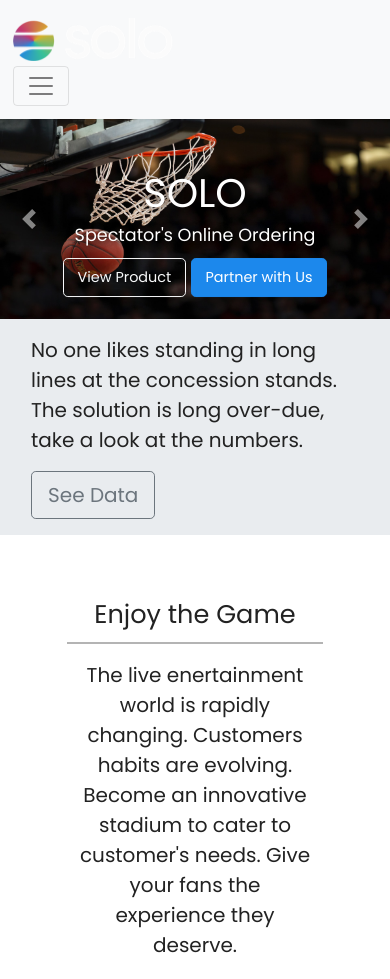
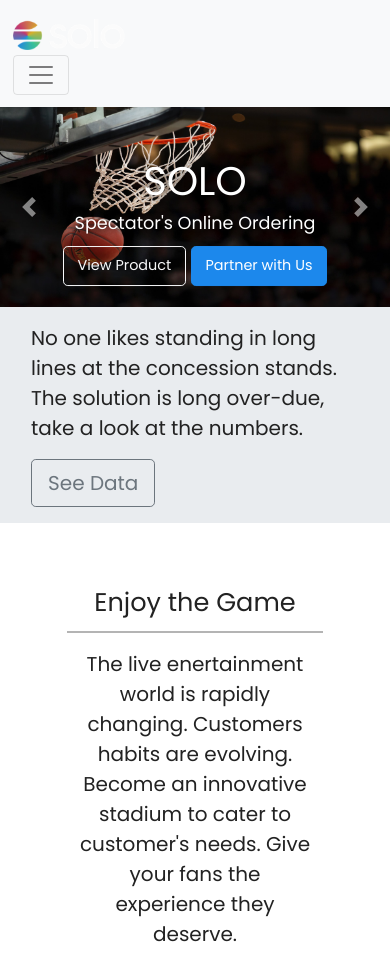
Before and after one commit to austinrday/soloVendor, a plain HTML site: page index.html in a window 390 px wide. Shown: the top 979 px of the page. Drawn offline with nearby package versions, Linux system fonts and the light colour scheme.

Commit message:
mobile view navbar cleanup

```diff
--- a/style.css
+++ b/style.css
@@ -171,8 +171,8 @@ h4 {
 	}
 
 	#logo {
-		height: 50%;
-		width: 50%;
+		height: 35%;
+		width: 35%;
 	}
 
 	#processBtn {
```
